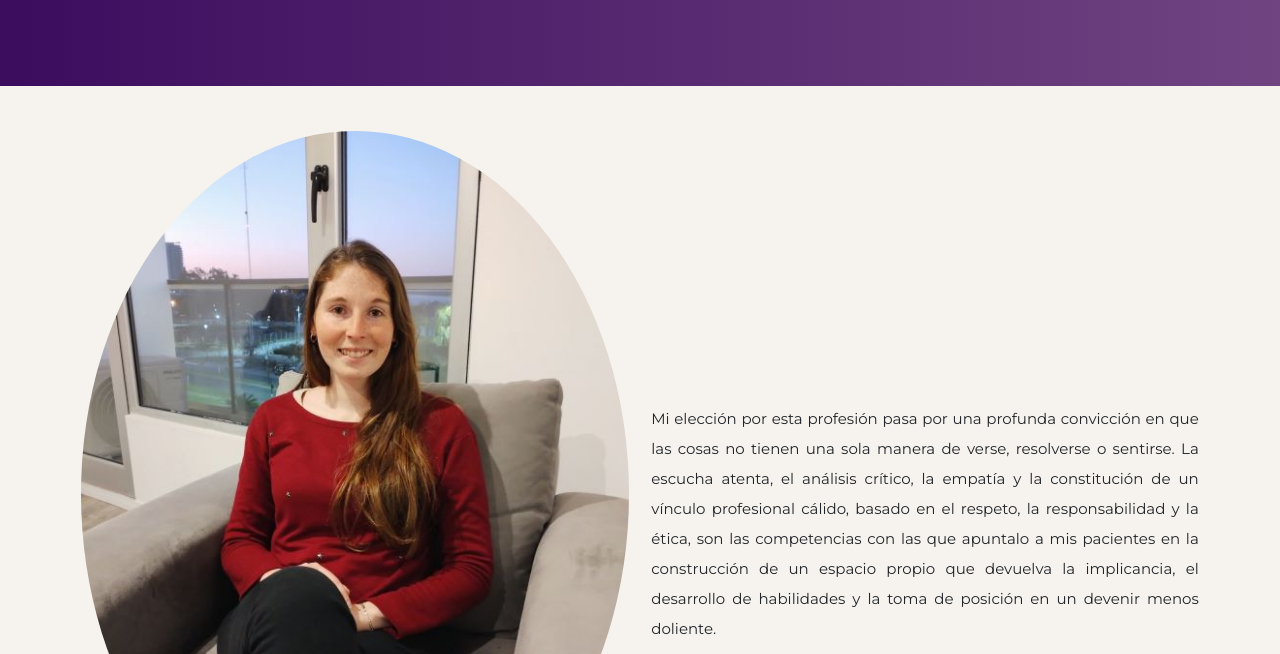
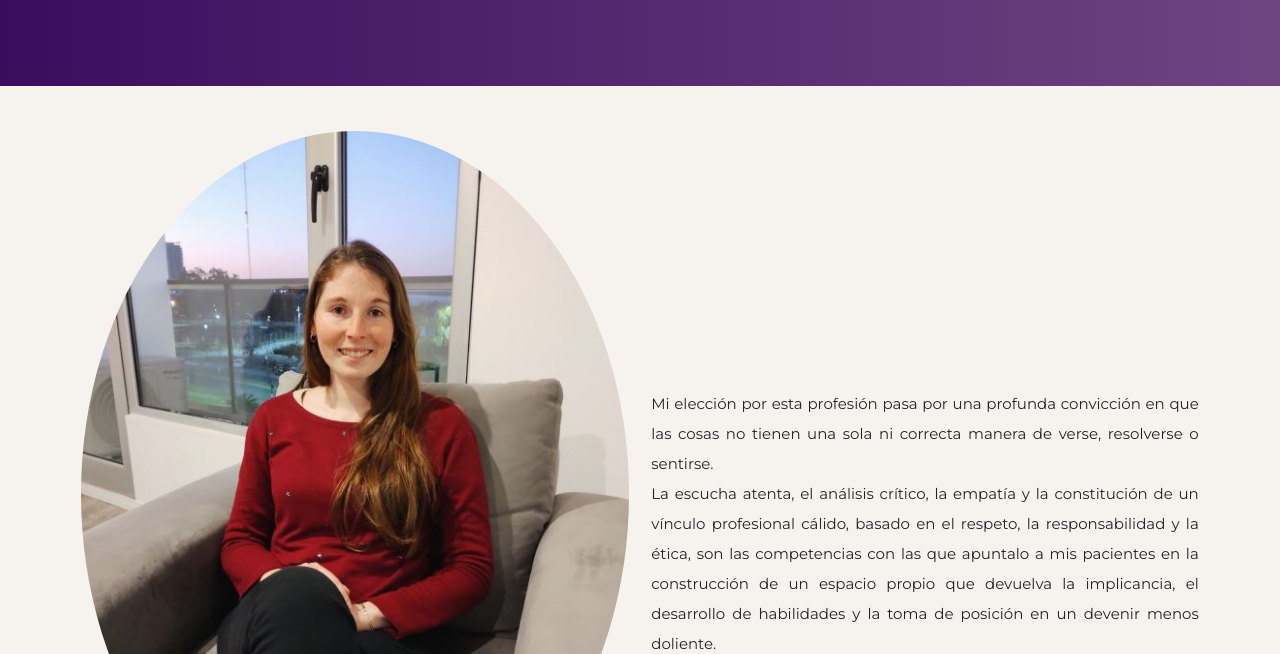
Before and after one commit to LeandroCalcabrini/PF-CALCABRINI, a plain HTML site: page pages/sobremi.html in a window 1280 px wide. Shown: the part 298-952 px from the top of the page. Drawn offline with nearby package versions, Linux system fonts and the light colour scheme.

Commit message:
modificacion sobremi

```diff
--- a/pages/sobremi.html
+++ b/pages/sobremi.html
@@ -64,8 +64,9 @@
                     <p>PSICÓLOGA CERTIFICADA POR EL COLEGIO DE PSICÓLOGOS DE ROSARIO</p>
                 </div>
                 <div class="col-12 col-md-6 col-xl-6"> <!-- contenedor del texto (derecha)  -->
-                    <p class="lh-lg">Mi elección por esta profesión pasa por una profunda convicción en que las cosas no tienen una sola manera de verse, resolverse o sentirse.
-                        La escucha atenta, el análisis crítico, la empatía y la constitución de un vínculo profesional cálido, basado en el respeto, la responsabilidad y la ética, son las competencias con las que apuntalo a mis pacientes en la construcción de un espacio propio que devuelva la implicancia,  el desarrollo de habilidades y la toma de posición en un devenir menos doliente.
+                    <p class="lh-lg">Mi elección por esta profesión pasa por una profunda convicción en que las cosas no tienen una sola ni correcta manera de verse, resolverse o sentirse.
+                    <br>La escucha atenta, el análisis crítico, la empatía y la constitución de un vínculo profesional cálido, basado en el respeto, la responsabilidad y la ética, son las competencias con las que apuntalo a mis pacientes en la construcción de un espacio propio que devuelva la implicancia,  el desarrollo de habilidades y la toma de posición en un devenir menos doliente.
+
                     </p>
                 </div>
             </div>
```
